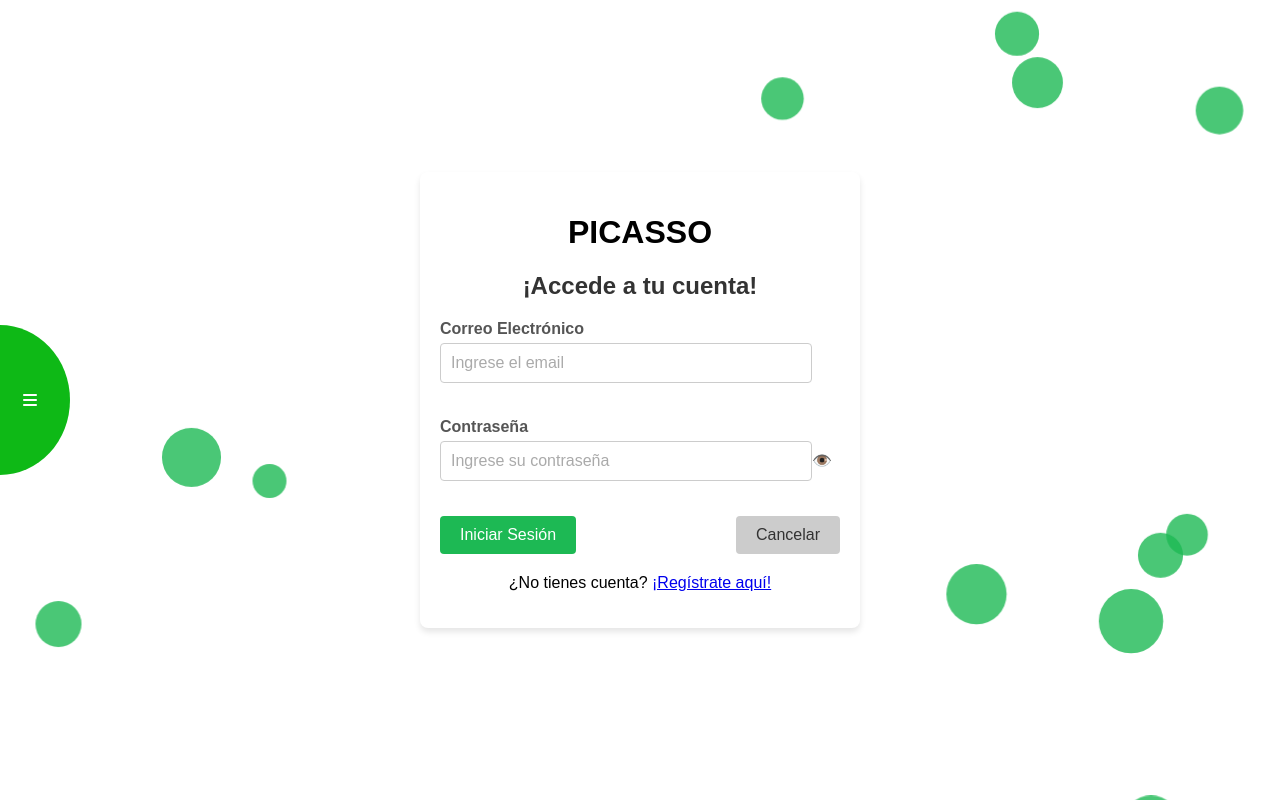
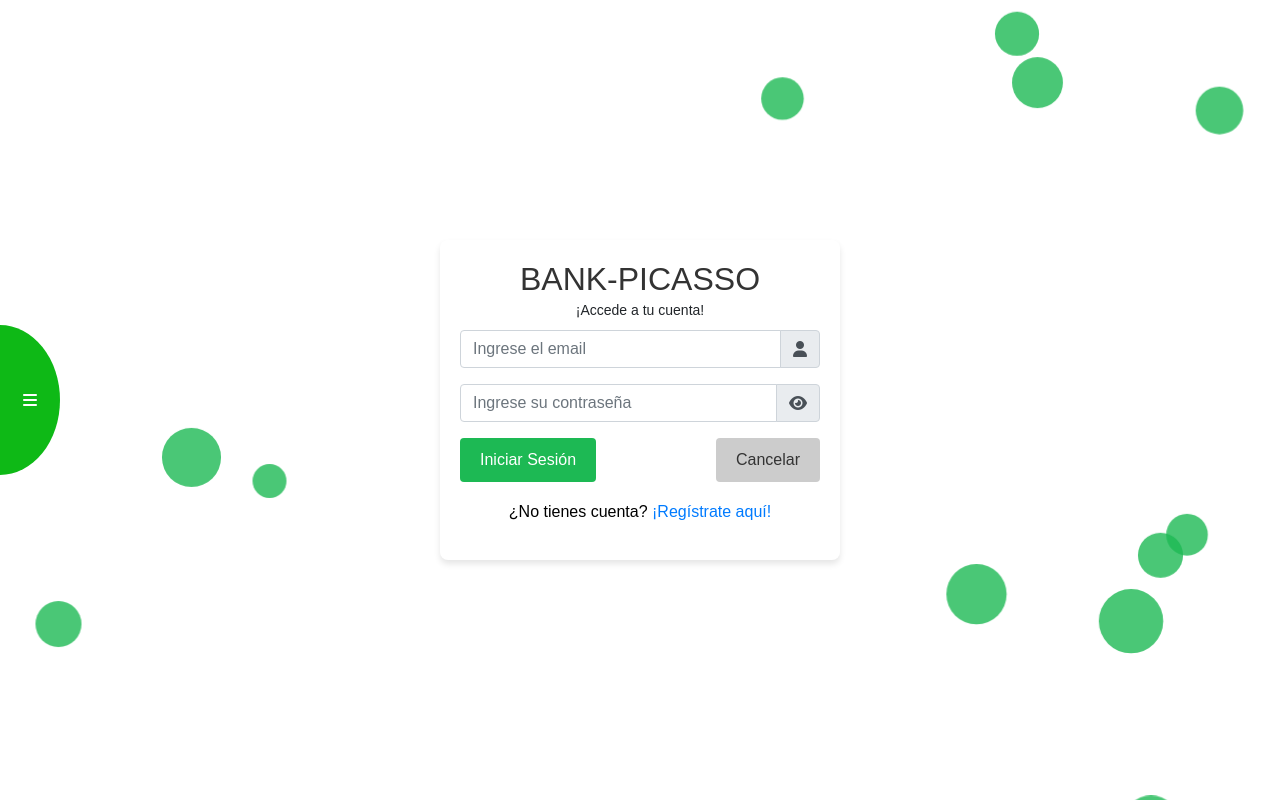
Before and after one commit to julianest/MonnaLisaProyect_Angular16, an Angular app: page /login in a window 1280 px wide. Built offline with nearby package versions, Linux system fonts and the light colour scheme.

Commit message:
feat: implementacion de bootstrap en el login

```diff
--- a/angular.json
+++ b/angular.json
@@ -25,9 +25,14 @@
               "src/assets"
             ],
             "styles": [
-              "src/styles.css"
+              "src/styles.css",
+              "node_modules/bootstrap/dist/css/bootstrap.min.css"
             ],
-            "scripts": []
+            "scripts": [
+              "node_modules/jquery/dist/jquery.min.js",
+              "node_modules/popper.js/dist/umd/popper.min.js",
+              "node_modules/bootstrap/dist/js/bootstrap.min.js"
+            ]
           },
           "configurations": {
             "production": {
@@ -87,9 +92,14 @@
               "src/assets"
             ],
             "styles": [
-              "src/styles.css"
+              "src/styles.css",
+              "node_modules/bootstrap/dist/css/bootstrap.min.css"
             ],
-            "scripts": []
+            "scripts": [
+              "node_modules/jquery/dist/jquery.min.js",
+              "node_modules/popper.js/dist/umd/popper.min.js",
+              "node_modules/bootstrap/dist/js/bootstrap.min.js"
+            ]
           }
         }
       }
--- a/package.json
+++ b/package.json
@@ -18,6 +18,9 @@
     "@angular/platform-browser": "^16.2.0",
     "@angular/platform-browser-dynamic": "^16.2.0",
     "@angular/router": "^16.2.0",
+    "bootstrap": "4.6",
+    "jquery": "^3.7.1",
+    "popper.js": "^1.16.1",
     "rxjs": "~7.8.0",
     "tslib": "^2.8.1",
     "zone.js": "~0.13.0"
--- a/src/app/modules/auth/views/login/login.component.css
+++ b/src/app/modules/auth/views/login/login.component.css
@@ -62,10 +62,6 @@
 .toggle-password {
   transform: translateY(-50%);
   cursor: pointer;
-}
-
-.text-danger {
-  color: red;
 }
 
 .is-invalid {
--- a/src/app/modules/auth/views/login/login.component.html
+++ b/src/app/modules/auth/views/login/login.component.html
@@ -1,27 +1,69 @@
 <div class="general-container">
   <app-circular-menu></app-circular-menu>
-  <app-animated-background [circleColor]="'#1db954'" [numCircles]="15"></app-animated-background>
+  <app-animated-background
+    [circleColor]="'#1db954'"
+    [numCircles]="15"
+  ></app-animated-background>
   <div class="login-container">
-    <h1 style="text-align: center;">PICASSO</h1>
-    <h2>¡Accede a tu cuenta!</h2>
+    <div class="row text-center">
+      <div class="col-12">
+        <h2 class="m-0">BANK-PICASSO</h2>
+      </div>
+      <div class="col-12 mb-2">
+        <small>¡Accede a tu cuenta!</small>
+      </div>
+    </div>
+    <div class="row">
+      <div class="col-12">
         <form id="login-form" [formGroup]="loginForm" novalidate>
-      <div class="form-group">
-          <label for="email">Correo Electrónico</label>
-          <input type="text" formControlName="inputEmail" id="email" placeholder="Ingrese el email" required/>
+          <div class="mb-3">
+            <div class="input-group">
+              <input
+                type="text"
+                formControlName="inputEmail"
+                class="form-control"
+                placeholder="Ingrese el email"
+                [class.is-invalid]="emailErroneo"
+                required
+              />
+              <div class="input-group-append">
+                <div class="input-group-text">
+                  <span class="fas fa-user"></span>
                 </div>
-        <!-- [class.is-invalid]="emailErroneo" <small *ngIf="emailErroneo" class="text-danger">
+              </div>
+            </div>
+            <small *ngIf="emailErroneo" class="text-danger">
               Revisar el email del usuario
-        </small> -->
-        <div class="form-group">
-          <label for="password">Contraseña</label>
-          <input type="password" formControlName="inputPassword" id="password" #passwordInput placeholder="Ingrese su contraseña" required />
-          <!-- [class.is-invalid]="emailErroneo" <small *ngIf="passwordErroneo" class="text-danger">
+            </small>
+          </div>
+          <div class="mb-3">
+            <div class="input-group">
+              <input
+                [type]="show ? 'text' : 'password'"
+                formControlName="inputPassword"
+                class="form-control"
+                #passwordInput
+                [class.is-invalid]="passwordErroneo"
+                placeholder="Ingrese su contraseña"
+                required
+              />
+              <div class="input-group-append">
+                <div class="input-group-text">
+                  <span (click)="viewPassword()" [ngClass]="show ? 'fas fa-eye-low-vision' : 'fas fa-eye'"></span>
+                </div>
+              </div>
+            </div>
+            <small *ngIf="passwordErroneo" class="text-danger">
               Revisar la contraseña del usuario
-          </small> -->
-          <span class="toggle-password" id="toggle-password" appTogglePassword [targetInput]="passwordInput">👁️</span>
+            </small>
           </div>
           <div class="buttons">
-          <button type="submit" class="button" id="login-button" (click)="submitLoginData()">
+            <button
+              type="submit"
+              class="button"
+              id="login-button"
+              (click)="submitLoginData()"
+            >
               Iniciar Sesión
             </button>
             <button type="button" class="button cancel" id="cancel-button">
@@ -29,11 +71,15 @@
             </button>
           </div>
         </form>
+      </div>
+      <div class="col-12">
         <p style="text-align: center; color: black; margin-top: 5%">
           ¿No tienes cuenta?
           <a [routerLink]="['/register']" id="register-link">¡Regístrate aquí!</a>
         </p>
       </div>
+    </div>
+  </div>
   <div id="response-overlay" style="display: none">
     <div id="response-contain-message" style="display: none"></div>
   </div>
--- a/src/app/modules/auth/views/login/login.component.ts
+++ b/src/app/modules/auth/views/login/login.component.ts
@@ -12,6 +12,9 @@ import { SpinnerService } from 'src/app/services/spinner.service';
   styleUrls: ['./login.component.css'],
 })
 export class LoginComponent {
+
+  show: boolean = false;
+
   loginForm!: FormGroup;
 
   constructor(
@@ -23,6 +26,10 @@ export class LoginComponent {
     this.loginInitializeForm();
   }
 
+  viewPassword() {
+    this.show = !this.show;
+  }
+
   loginInitializeForm() {
     this.loginForm = this.formBuilder.group({
       inputEmail: ['', [Validators.required, Validators.email]],
@@ -31,14 +38,12 @@ export class LoginComponent {
   }
 
   submitLoginData() {
-
+    if (this.loginForm.invalid) {
+      return Object.values(this.loginForm.controls).forEach(control => {
+        control.markAllAsTouched();
+      });
+    } else {
       this.spinnerService.show();
-
-    if (this.loginForm.invalid) {
-      console.error('Formulario inválido');
-      this.spinnerService.hide(1000);
-      return;
-    }
 
       const credentials: AuthRequest = {
         email: this.loginForm.controls['inputEmail'].value,
@@ -68,12 +73,13 @@ export class LoginComponent {
         }
       });
     }
+  }
 
   get emailErroneo() {
-    return this.loginForm.get('inputEmail')?.invalid || this.loginForm.get('inputEmail')?.touched;
+    return this.loginForm.get('inputEmail')?.invalid && this.loginForm.get('inputEmail')?.touched;
   }
 
   get passwordErroneo() {
-    return this.loginForm.get('inputPassword')?.invalid || this.loginForm.get('inputPassword')?.touched;
+    return this.loginForm.get('inputPassword')?.invalid && this.loginForm.get('inputPassword')?.touched;
   }
 }
```
Also changed, not shown: 1 other file (tests, documents, lock files or other folders). Lines whose indentation alone changed are shown as unchanged.
